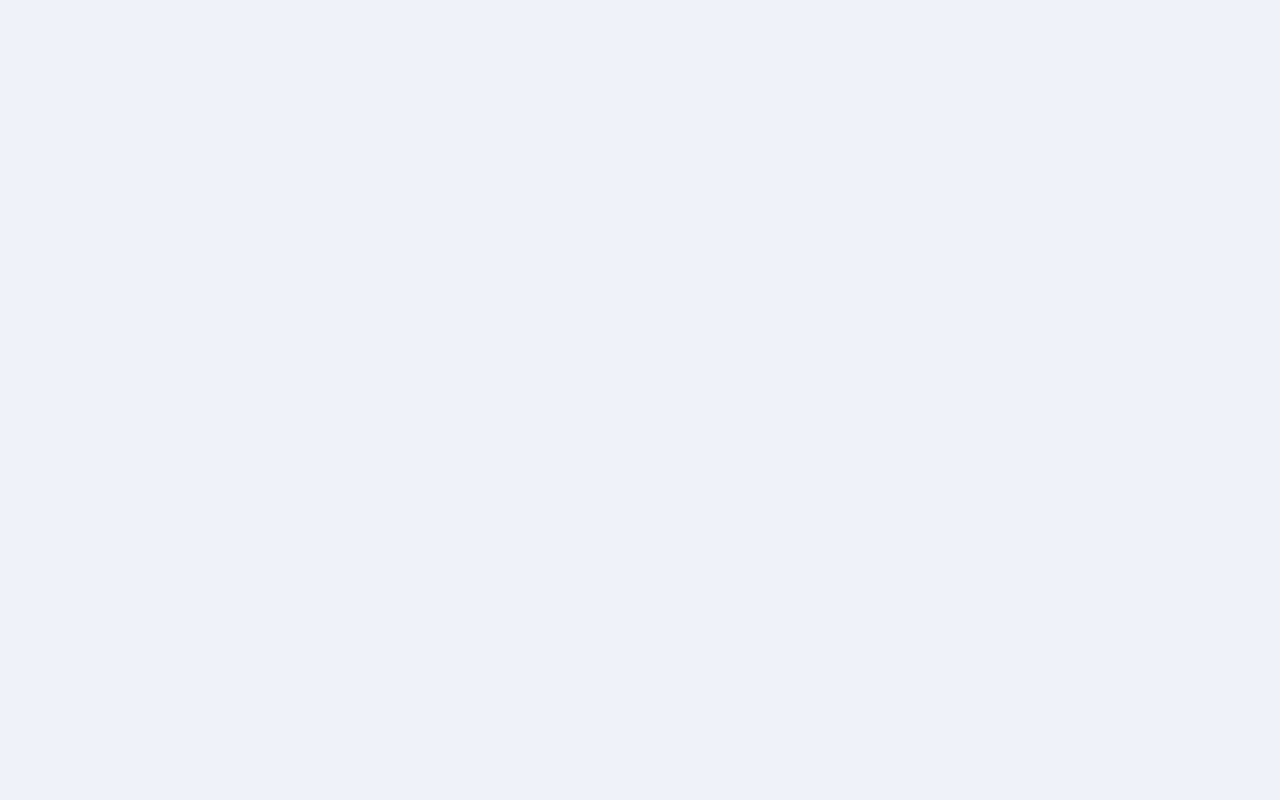
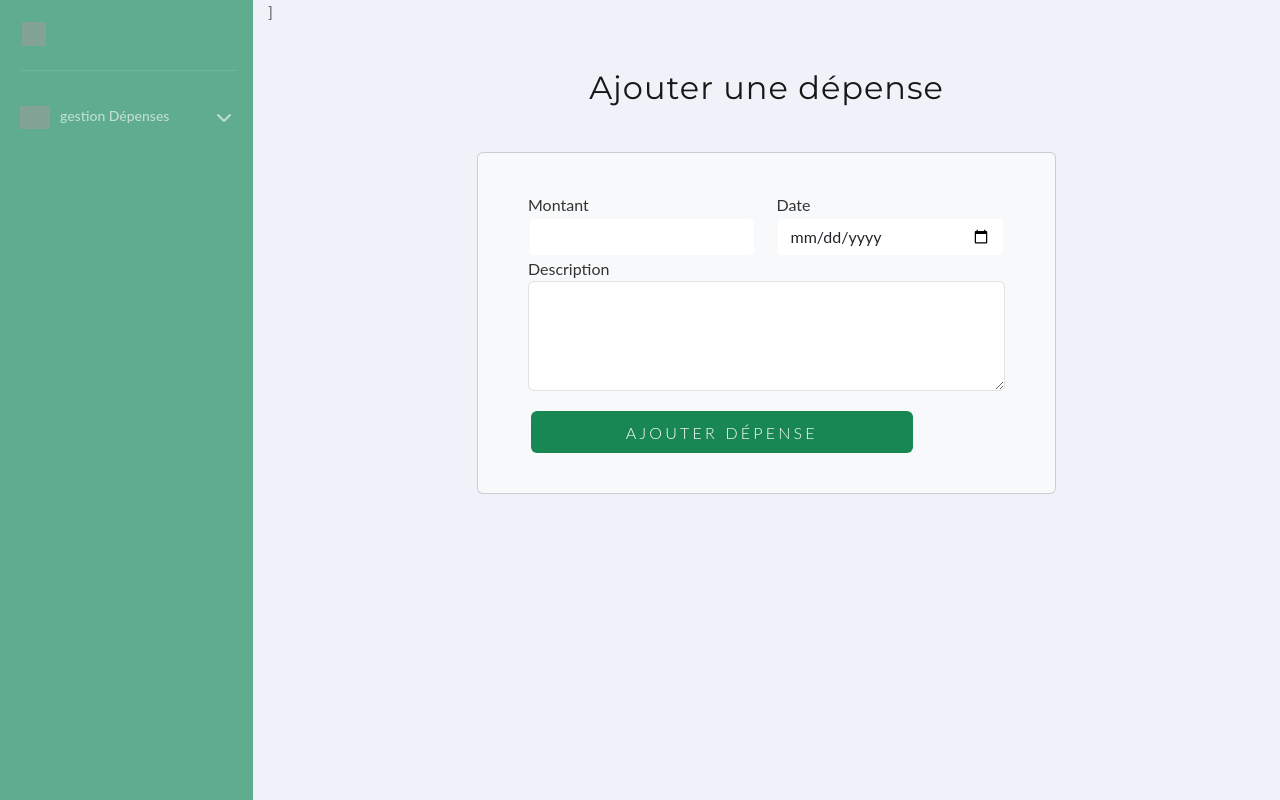
Before and after one commit to mouna636/Suivi-Depenses-Front, an Angular app: page /add-depense in a window 1280 px wide. Before the commit this address led to /. Built offline with nearby package versions, Linux system fonts and the light colour scheme; grey boxes are pictures that could not be loaded; a web font is replaced by a local one.

Commit message:
gestion-depense

```diff
--- a/src/app/Components/admin-sidebar/admin-sidebar.component.html
+++ b/src/app/Components/admin-sidebar/admin-sidebar.component.html
@@ -20,7 +20,7 @@
                     </a>
                     <ul class="cat-sub-menu">
                         <li>
-                            <a href="/">Ajouter dépense</a>
+                            <a href="/add-depense">Ajouter dépense</a>
                         </li>
                         <li>
                             <a href="/">List dépenses</a>
--- /dev/null
+++ b/src/app/Components/gestion-depenses/add-depense/add-depense.component.html
@@ -0,0 +1,115 @@
+<!DOCTYPE html>
+<html lang="en">
+
+<head>
+  <meta charset="UTF-8">
+  <meta http-equiv="X-UA-Compatible" content="IE=edge">
+  <meta name="viewport" content="width=device-width, initial-scale=1.0">
+  <title>Elegant Dashboard | Dashboard</title>
+  <!-- Favicon -->
+
+</head>
+
+<body>
+  <div class="layer"></div>
+<!-- ! Body -->
+<a class="skip-link sr-only" href="#skip-target">Skip to content</a>
+<div class="page-flex">
+  <!-- ! Sidebar -->
+  <app-admin-sidebar></app-admin-sidebar>
+
+  <div class="container">]
+    <div class=" text-center mt-5 ">
+
+        <h1 >Ajouter une dépense</h1>
+
+
+    </div>
+
+
+<div class="row ">
+  <div class="col-lg-7 mx-auto">
+    <div class="card mt-2 mx-auto p-4 bg-light">
+        <div class="card-body bg-light">
+
+        <div class = "container">
+            <form [formGroup]="depenseForm" (ngSubmit)="AddDepense()">
+
+
+
+        <div class="controls">
+
+            <div class="row">
+                <div class="col-md-6">
+                    <div class="form-group">
+                        <label for="form_name">Montant</label>
+                        <input type="text" formControlName="montant" class="form-control" id="montant">
+
+                    </div>
+                </div>
+                <div class="col-md-6">
+                    <div class="form-group">
+                        <label for="date">Date</label>
+                        <input id="date" type="date" name="date" formControlName="date" class="form-control" placeholder="Please select a date" required="required" data-error="Date is required.">
+
+                    </div>
+                </div>
+            </div>
+            <!-- <div class="row">
+                <div class="col-md-6">
+                    <div class="form-group">
+                        <label for="form_email">Tags </label>
+                        <input id="form_email" type="email" name="email" class="form-control" placeholder="Please enter your email *" required="required" data-error="Valid email is required.">
+
+                    </div>
+                </div>
+                 <div class="col-md-6">
+                    <div class="form-group">
+                        <label for="form_need">Categorie</label>
+                        <select id="form_need" name="need" class="form-control" required="required" data-error="Please specify your need.">
+                            <option value="" selected disabled>--Select Your Issue--</option>
+                            <option >Request Invoice for order</option>
+                            <option >Request order status</option>
+                            <option >Haven't received cashback yet</option>
+                            <option >Other</option>
+                        </select>
+
+                    </div>
+                </div>
+            </div> -->
+            <div class="row">
+                <div class="col-md-12">
+                    <div class="form-group">
+                        <label for="form_message">Description</label>
+                        <textarea id="form_message"formControlName="description" class="form-control" id="description" rows="4" required="required"></textarea
+  >
+                        </div>
+
+                    </div>
+
+
+                <div class="col-md-12">
+
+                    <input type="submit" class="btn btn-success btn-send  pt-2 btn-block
+                        " value="Ajouter dépense" >
+
+            </div>
+
+            </div>
+
+
+    </div>
+     </form>
+    </div>
+        </div>
+
+
+</div>
+    <!-- /.8 -->
+
+</div>
+<!-- /.row-->
+
+</div>
+</div>
+</div></body>
--- /dev/null
+++ b/src/app/Components/gestion-depenses/add-depense/add-depense.component.scss
@@ -0,0 +1,30 @@
+body {
+    font-family: 'Lato', sans-serif;
+}
+
+h1 {
+    margin-bottom: 40px;
+}
+
+label {
+    color: #333;
+}
+
+.btn-send {
+    font-weight: 300;
+    margin-top: 20px;
+    text-transform: uppercase;
+    letter-spacing: 0.2em;
+    width: 80%;
+    margin-left: 3px;
+    }
+.help-block.with-errors {
+    color: #ff5050;
+    margin-top: 5px;
+
+}
+
+.card{
+	margin-left: 10px;
+	margin-right: 10px;
+}
--- /dev/null
+++ b/src/app/Components/gestion-depenses/add-depense/add-depense.component.ts
@@ -0,0 +1,44 @@
+import { Component, OnInit } from '@angular/core';
+import { FormBuilder, FormGroup, Validators } from '@angular/forms';
+import { DepenseService } from '../depense.service';
+
+@Component({
+  selector: 'app-add-depense',
+  templateUrl: './add-depense.component.html',
+  styleUrls: ['./add-depense.component.scss']
+})
+export class AddDepenseComponent implements OnInit{
+  depenseForm: any;
+
+  constructor(private fb: FormBuilder, private depenseService: DepenseService) { }
+
+  ngOnInit(): void {
+    this.initForm();
+  }
+
+  initForm(): void {
+    this.depenseForm = this.fb.group({
+      montant: ['', Validators.required],
+      date: ['', Validators.required],
+      description: ['', Validators.required]
+    });
+  }
+
+  AddDepense(): void {
+    if (this.depenseForm.valid) {
+        const montant = this.depenseForm.get('montant').value;
+        const date = this.depenseForm.get('date').value;
+        const description = this.depenseForm.get('description').value;
+
+
+        const depense = { montant, date, description };
+
+        this.depenseService.addDepense(depense).subscribe(
+            (response) => {
+                console.log('Dépense ajoutée avec succès :', response);
+            },
+
+        );
+    }
+}
+}
--- a/src/app/Components/gestion-depenses/depense.service.ts
+++ b/src/app/Components/gestion-depenses/depense.service.ts
@@ -1,9 +1,14 @@
 import { Injectable } from '@angular/core';
 import { HttpClient } from '@angular/common/http';
+import { Observable } from 'rxjs';
 @Injectable({
   providedIn: 'root'
 })
 export class DepenseService {
 
   constructor(private http:HttpClient) { }
+  private baseUrl = 'http://localhost:4000/api/depenses';
+  addDepense(depense: any): Observable<any> {
+    return this.http.post<any>(this.baseUrl, depense);
+  }
 }
--- a/src/app/Components/gestion-depenses/gestion-depenses.module.ts
+++ b/src/app/Components/gestion-depenses/gestion-depenses.module.ts
@@ -1,10 +1,15 @@
 import { NgModule } from '@angular/core';
 import { CommonModule } from '@angular/common';
+import { AddDepenseComponent } from './add-depense/add-depense.component';
+import { DepenseService } from './depense.service';
+
 
 
 
 @NgModule({
-  declarations: [],
+  declarations: [
+    AddDepenseComponent,DepenseService
+  ],
   imports: [
     CommonModule
   ]
--- a/src/app/Components/home/home.component.html
+++ b/src/app/Components/home/home.component.html
@@ -616,32 +616,7 @@
             </div>
           </div>
 
-          <div class="col-lg-5 col-md-8">
-            <div class="form">
-              <form action="forms/contact.php" method="post" role="form" class="php-email-form">
-                <div class="row">
-                  <div class="form-group col-lg-6">
-                    <input type="text" name="name" class="form-control" id="name" placeholder="Your Name" data-rule="minlen:4" data-msg="Please enter at least 4 chars">
-                  </div>
-                  <div class="form-group col-lg-6 mt-3 mt-lg-0">
-                    <input type="email" class="form-control" name="email" id="email" placeholder="Your Email" data-rule="email" data-msg="Please enter a valid email">
-                  </div>
-                </div>
-                <div class="form-group mt-3">
-                  <input type="text" class="form-control" name="subject" id="subject" placeholder="Subject" data-rule="minlen:4" data-msg="Please enter at least 8 chars of subject">
-                </div>
-                <div class="form-group mt-3">
-                  <textarea class="form-control" name="message" rows="5" placeholder="Message" required></textarea>
-                </div>
-                <div class="my-3">
-                  <div class="loading">Loading</div>
-                  <div class="error-message"></div>
-                  <div class="sent-message">Your message has been sent. Thank you!</div>
-                </div>
-                <div class="text-center"><button type="submit" title="Send Message">Send Message</button></div>
-              </form>
-            </div>
-          </div>
+
 
         </div>
 
--- a/src/app/app-routing.module.ts
+++ b/src/app/app-routing.module.ts
@@ -2,10 +2,14 @@ import { NgModule } from '@angular/core';
 import { RouterModule, Routes } from '@angular/router';
 import { HomeComponent } from './Components/home/home.component';
 import { DashboardComponent } from './Components/dashboard/dashboard.component';
+import { AddDepenseComponent } from './Components/gestion-depenses/add-depense/add-depense.component';
+
 
 const routes: Routes = [
   { path: '', component: HomeComponent },
-  { path: 'dashboard', component: DashboardComponent }
+  { path: 'dashboard', component: DashboardComponent },
+  { path: 'add-depense', component: AddDepenseComponent },
+
 ];
 
 @NgModule({
--- a/src/app/app.module.ts
+++ b/src/app/app.module.ts
@@ -4,9 +4,13 @@ import { BrowserModule } from '@angular/platform-browser';
 import { AppRoutingModule } from './app-routing.module';
 import { AppComponent } from './app.component';
 import { HomeComponent } from './Components/home/home.component';
-import { GestionDepensesModule } from './Components/gestion-depenses/gestion-depenses.module';
+
 import { DashboardComponent } from './Components/dashboard/dashboard.component';
 import { AdminSidebarComponent } from './Components/admin-sidebar/admin-sidebar.component';
+import { AddDepenseComponent } from './Components/gestion-depenses/add-depense/add-depense.component';
+import { FormsModule, ReactiveFormsModule } from '@angular/forms';
+import { HttpClientModule } from '@angular/common/http';
+
 
 
 
@@ -15,11 +19,11 @@ import { AdminSidebarComponent } from './Components/admin-sidebar/admin-sidebar.
     AppComponent,
     HomeComponent,
     DashboardComponent,
-    AdminSidebarComponent
+    AdminSidebarComponent,AddDepenseComponent
   ],
   imports: [
     BrowserModule,
-    AppRoutingModule,GestionDepensesModule
+    AppRoutingModule,FormsModule,ReactiveFormsModule,HttpClientModule
   ],
   providers: [],
   bootstrap: [AppComponent]
```
Also changed, not shown: 1 other file (tests, documents, lock files or other folders).
